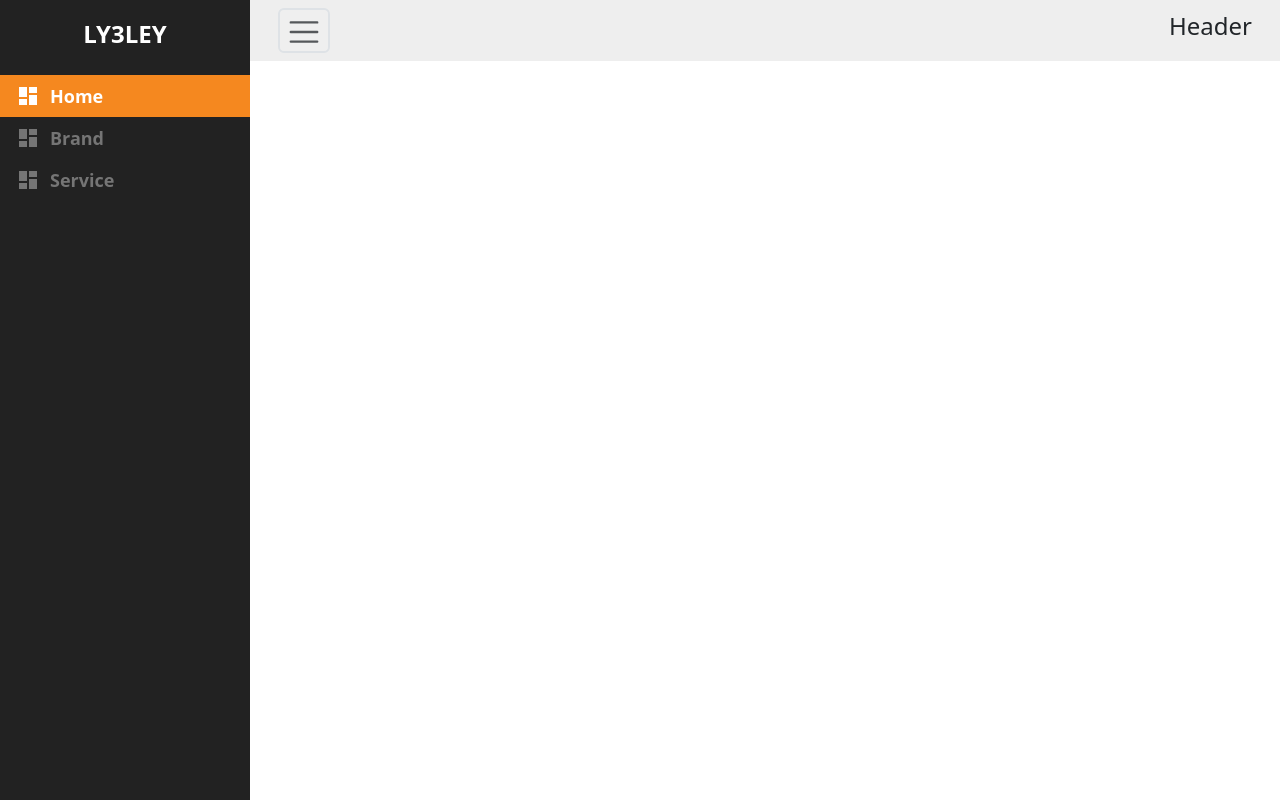
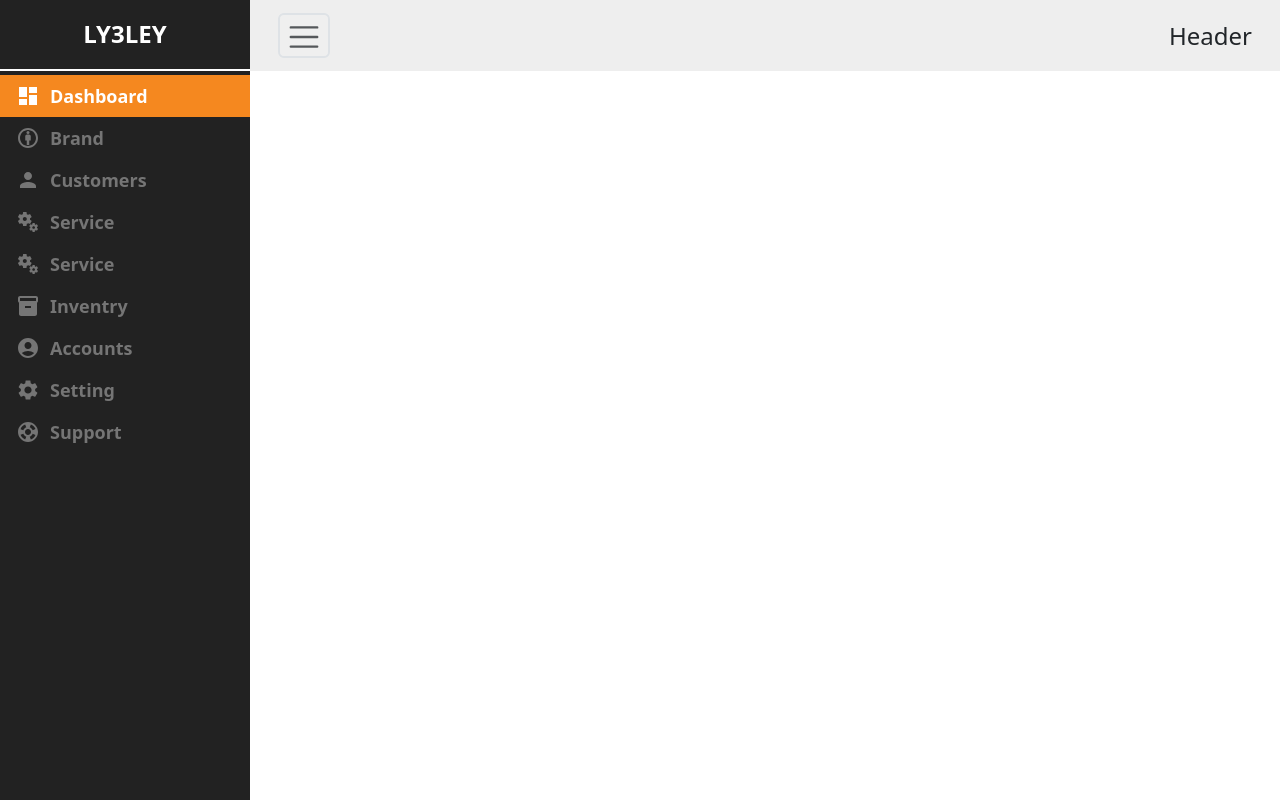
Before and after one commit to rajeshtiwari2503/LybleyCRM, a Next.js app: page /crm in a window 1280 px wide. Built offline with nearby package versions, Linux system fonts and the light colour scheme.

Commit message:
dbhghghd

```diff
--- a/src/pages/crm/index.js
+++ b/src/pages/crm/index.js
@@ -5,7 +5,13 @@ import DashboardIcon from '@mui/icons-material/Dashboard';
 import SignIn from './sign-in';
 import SignUp from './sign-up';
 import CRMHeader from './common/Header';
-
+import MiscellaneousServicesIcon from '@mui/icons-material/MiscellaneousServices';
+import AttributionIcon from '@mui/icons-material/Attribution';
+import SupportIcon from '@mui/icons-material/Support';
+import SettingsIcon from '@mui/icons-material/Settings';
+import AccountCircleIcon from '@mui/icons-material/AccountCircle';
+import InventoryIcon from '@mui/icons-material/Inventory';
+import PersonIcon from '@mui/icons-material/Person';
 const CRM = () => {
     const [view, setView] = useState("");
     const handlePage = (val) => {
@@ -20,26 +26,58 @@ const CRM = () => {
             <div id="wrapper">
 
                 <aside id="sidebar-wrapper" >
-                    <div className="sidebar-brand">
+                    <div   className="sidebar-brand">
                         <h2>LY3LEY</h2>
+
                     </div>
                     <ul className="sidebar-nav">
                         <li className={view === "" && "active"}>
                             <a href="#" className='d-flex align-items-center ps-3' onClick={() => handlePage("")}>
                                 <DashboardIcon />
-                                <span className=''> Home</span>
+                                <span className=''> Dashboard</span>
                             </a>
                         </li>
                         <li className={view === "Brand" && "active"}>
                             <a href="#" className="d-flex align-items-center ps-3" onClick={() => handlePage("Brand")}>
-                                <DashboardIcon />
+                                <AttributionIcon />
                                 <span className=''>Brand</span>
+                            </a>
+                        </li>
+                        <li className={view === "Customers" && "active"}>
+                            <a href="#" className="d-flex align-items-center ps-3" onClick={() => handlePage("Customers")}>
+                                <PersonIcon />
+                                <span className=''>Customers</span>
                             </a>
                         </li>
                         <li className={view === "Service" && "active"}>
                             <a href="#" className="d-flex align-items-center ps-3" onClick={() => handlePage("Service")}>
-                                <DashboardIcon />
+                                <MiscellaneousServicesIcon />
                                 <span className=''>Service</span>
+                            </a>
+                        </li><li className={view === "Service" && "active"}>
+                            <a href="#" className="d-flex align-items-center ps-3" onClick={() => handlePage("Service")}>
+                                <MiscellaneousServicesIcon />
+                                <span className=''>Service</span>
+                            </a>
+                        </li><li className={view === "Inventry" && "active"}>
+                            <a href="#" className="d-flex align-items-center ps-3" onClick={() => handlePage("Inventry")}>
+                                <InventoryIcon />
+                                <span className=''>Inventry</span>
+                            </a>
+                        </li><li className={view === "Accounts" && "active"}>
+                            <a href="#" className="d-flex align-items-center ps-3" onClick={() => handlePage("Accounts")}>
+                                <AccountCircleIcon />
+                                <span className=''>Accounts</span>
+                            </a>
+                        </li><li className={view === "Setting" && "active"}>
+                            <a href="#" className="d-flex align-items-center ps-3" onClick={() => handlePage("Setting")}>
+                                <SettingsIcon />
+                                <span className=''>Setting</span>
+                            </a>
+                        </li><li className={view === "Support" && "active"}>
+                            <a href="#" className="d-flex align-items-center ps-3" onClick={() => handlePage("Support")}>
+                                <SupportIcon />
+                                <span className=''>Support</span>
                             </a>
                         </li>
                     </ul>
@@ -48,14 +86,14 @@ const CRM = () => {
                 <div id="navbar-wrapper">
                     <nav className="navbar navbar-inverse">
                         <div className="container-fluid">
-                            <div className='w-100 ps-3 pe-3 d-flex justify-content-between'>
+                            <div style={{height:"55px"}} className='w-100 align-items-center ps-3 pe-3 d-flex justify-content-between'>
                                 <div>
-                            <button  className="border border-2 rounded-2" type="button" onClick={handleSideBar}
-                            >
-                                <span className="navbar-toggler-icon"></span>
-                            </button>
-                            </div>
-                             <CRMHeader />
+                                    <button className="border border-2 rounded-2" type="button" onClick={handleSideBar}
+                                    >
+                                        <span className="navbar-toggler-icon"></span>
+                                    </button>
+                                </div>
+                                <CRMHeader />
                             </div>
                         </div>
                         {/* <div class="container-fluid">
--- a/src/styles/globals.css
+++ b/src/styles/globals.css
@@ -144,7 +144,28 @@ a:focus {
   background: #222;
   transition: all 0.5s ease;
 }
+  /*
+  padding-left: 0; */
+  /* #wrapper {
+  transition: all 0.5s ease;
+  position: relative;
+}
 
+#sidebar-wrapper {
+  z-index: 1000;
+  position: fixed;
+  left: 250px;
+  width: 0;
+  height: 90%;
+  margin-top: 30px;
+  border-radius: 20px;
+  margin-bottom: 30px;
+  margin-left: -220px;
+  overflow-y: auto;
+  overflow-x: hidden;
+  background: #222;
+  transition: all 0.5s ease;
+} */
 #wrapper.toggled #sidebar-wrapper {
   width: 250px;
   margin-right: 200px;
@@ -156,6 +177,7 @@ a:focus {
   width: 250px;
   text-align: center;
   padding: 20px 0;
+  border-bottom: 2px solid white;
 }
 .sidebar-brand h2 {
   margin: 0;
@@ -183,7 +205,10 @@ a:focus {
   font-weight: 600;
   font-size: 18px;
 }
-.sidebar-nav > li > a:hover,
+.sidebar-nav > li > a:hover{
+   text-decoration: none;
+  color: #fff;
+}
 .sidebar-nav > li.active > a {
   text-decoration: none;
   color: #fff;
```
